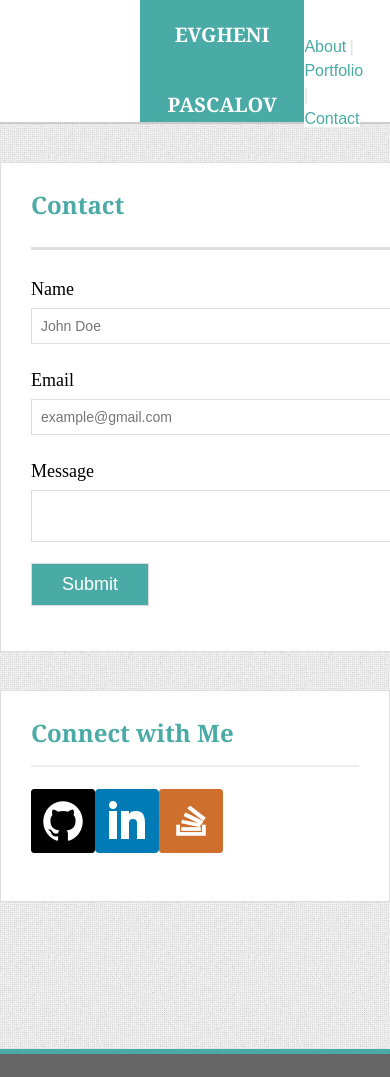
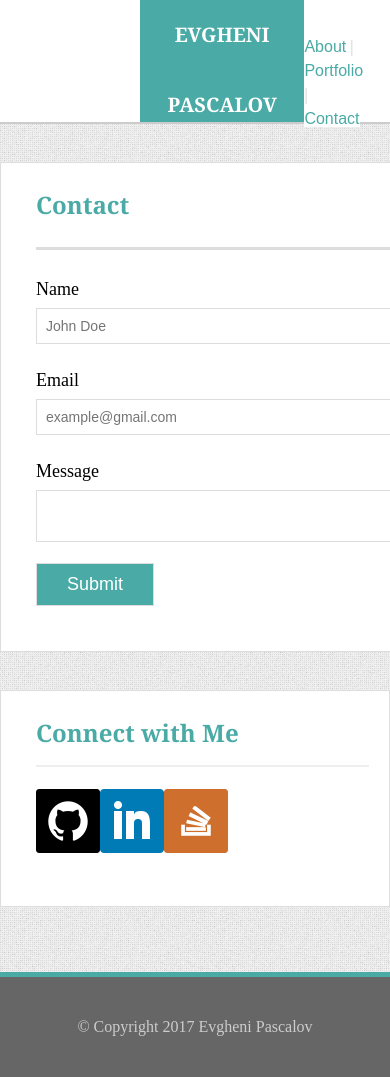
Before and after one commit to pasever/Responsive-Portfolio, a plain HTML site: page contact.html in a window 390 px wide. Shown: the top 1077 px of the page. Before the commit the page ends 1049 px from the top, so only its background shows below. Drawn offline with Linux system fonts and the light colour scheme.

Commit message:
update a.0.3

```diff
--- a/assets/css/style.css
+++ b/assets/css/style.css
@@ -278,12 +278,19 @@ aside img:hover {
 	}
 
 	nav ul {
-		display: inline;
 		margin-right: 25px;
 	}
 
+	section {
+		padding: 30px 20px 45px 35px;
+  	}
+
+  	aside {
+		padding: 30px 20px 25px 35px;
+  	}
+
 	footer {
-		position: fixed;
+
 		width: 100%;
 		clear: both;
 	}
@@ -292,9 +299,13 @@ aside img:hover {
 		width: 100%;
 	}
 
+	.push {
+		height: 27px;
+	}
+
 	#socialIcons {
 		justify-content: flex-start;
-		margin-right: 10px;
+
 	}
 
 	#profilePicture {
```
Also changed, not shown: index.html (+1 -1 lines).
